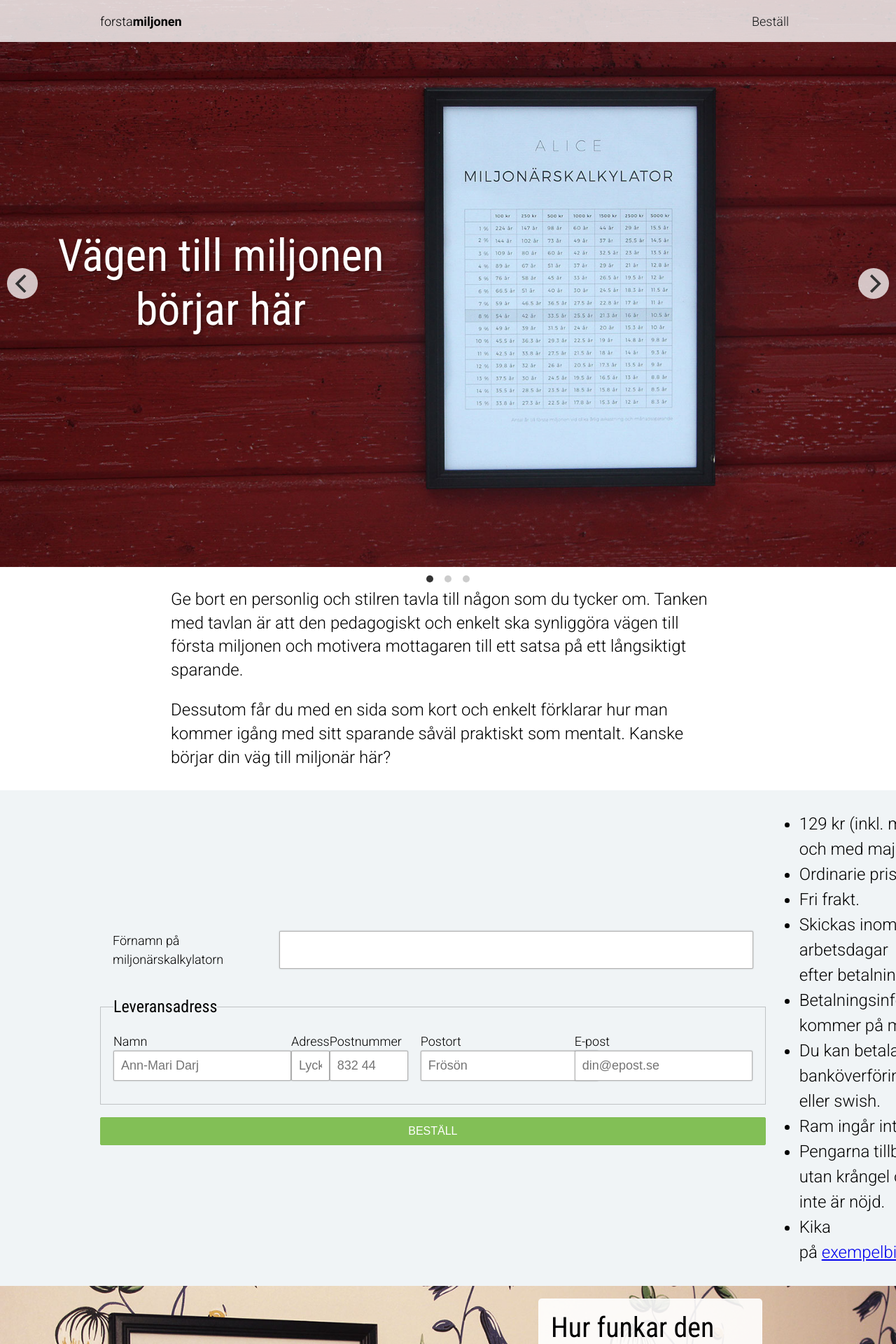
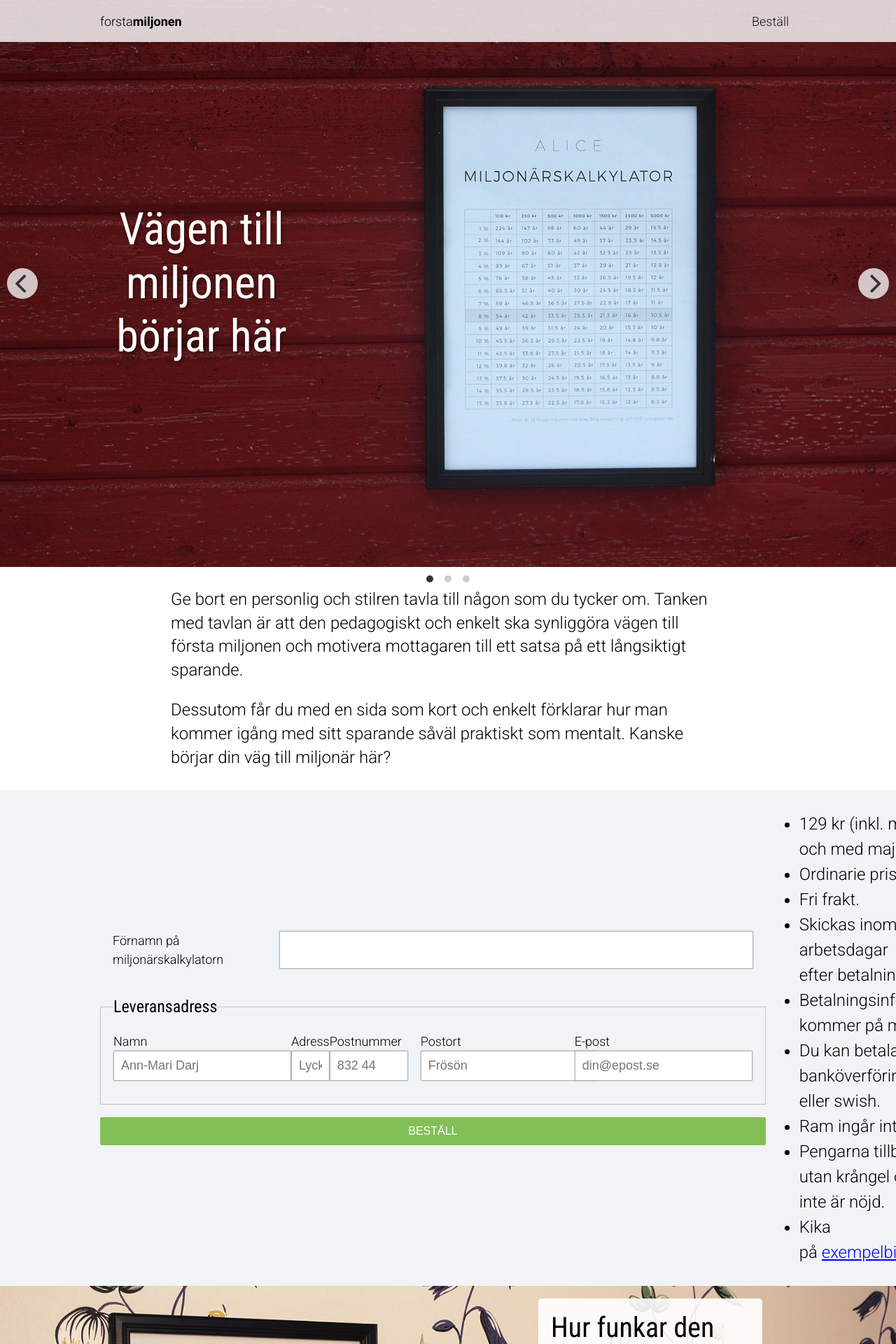
Before and after one commit to amo222/amo222.github.io, a Jekyll site: the page built from index.html, in a window 1280 px wide. Shown: the top 1920 px of the page at 70% size. Built offline with Jekyll 4.4.1, drawn with Linux system fonts in a browser that asks for light colours; nearby versions of some CDN libraries.

Commit message:
Headline padding fix

```diff
--- a/assets/stylesheets/main.scss
+++ b/assets/stylesheets/main.scss
@@ -135,7 +135,7 @@
 
   @media(min-width: 768px) {
       display: block;
-      padding: 0 15px 0 70px;
+      padding: 0 70px 0 70px;
   }
 }
 .flickity-prev-next-button {
```
Also changed, not shown: 1 other file.
